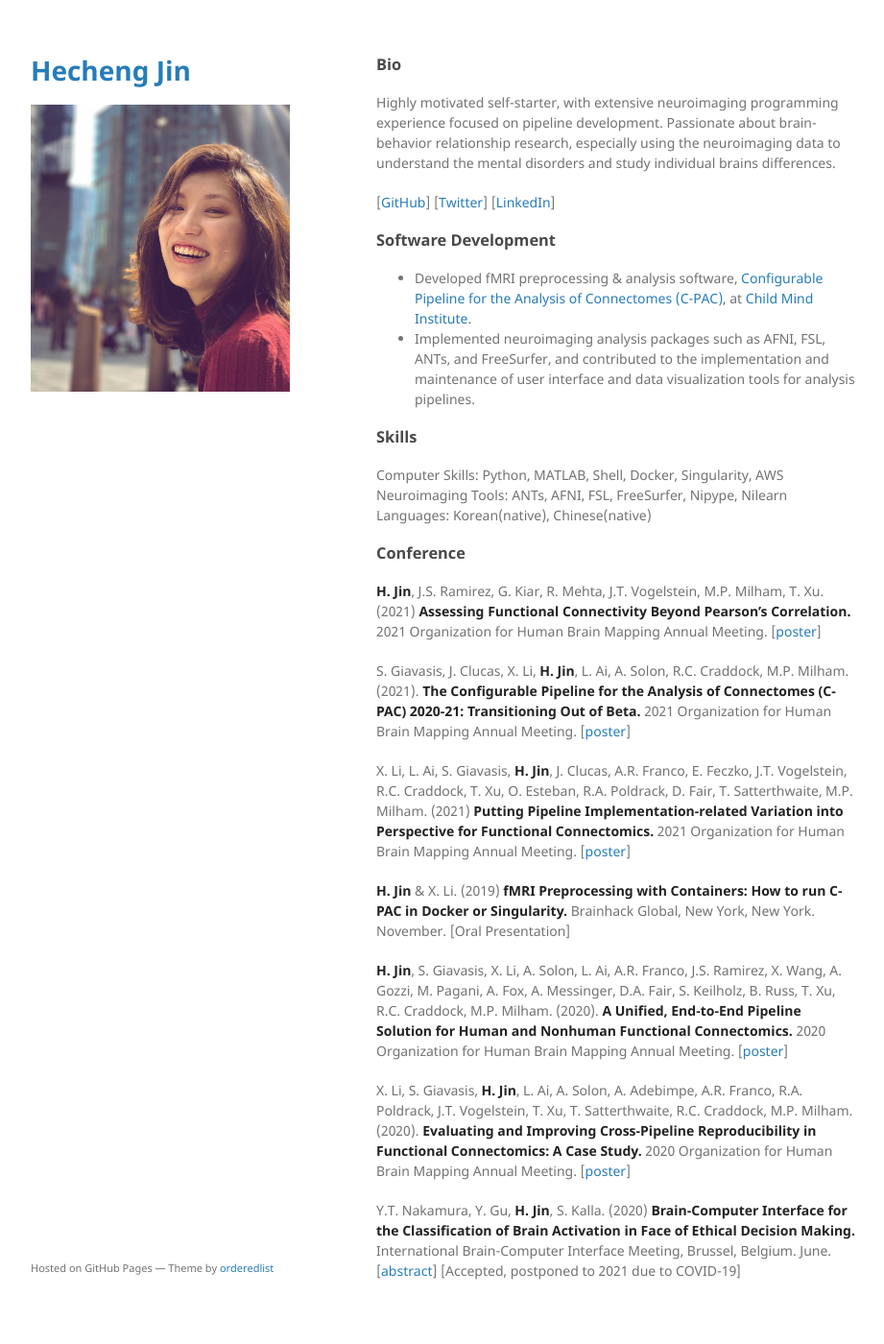
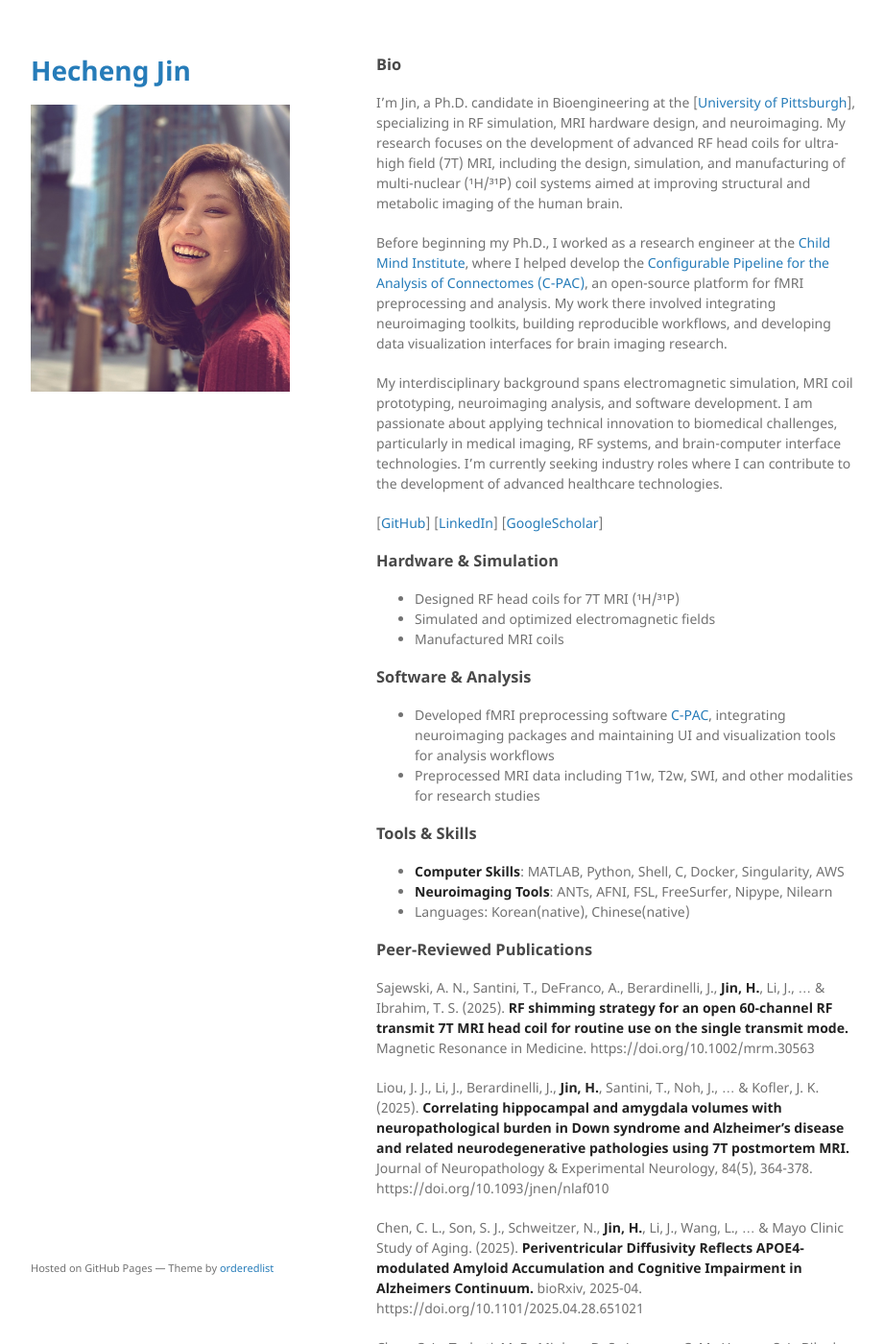
Before and after one commit to HechengJin0/hechengjin0.github.io, a Jekyll site: the page built from index.md, in a window 1280 px wide and 1400 px high. Shown: the whole window at 96% size, without its empty margins (178-1099 px from the left). Built offline with Jekyll 4.4.1, drawn with Linux system fonts in a browser that asks for light colours; the repository's description, which GitHub fills in, is left out; our own code applies the rules of GitHub Pages for plain Markdown files; some of the changed text lies outside the part shown.

Commit message:
Update index.md

```diff
--- a/index.md
+++ b/index.md
@@ -3,46 +3,78 @@ layout: default
 ---
 
 ### Bio
-Highly motivated self-starter, with extensive neuroimaging programming experience focused on pipeline development.
-Passionate about brain-behavior relationship research, especially using the neuroimaging data to understand the mental disorders and study individual brains differences.
+I’m Jin, a Ph.D. candidate in Bioengineering at the [[University of Pittsburgh](https://rf-research-facility.engineering.pitt.edu/)], specializing in RF simulation, MRI hardware design, and neuroimaging. My research focuses on the development of advanced RF head coils for ultra-high field (7T) MRI, including the design, simulation, and manufacturing of multi-nuclear (¹H/³¹P) coil systems aimed at improving structural and metabolic imaging of the human brain.
+
+Before beginning my Ph.D., I worked as a research engineer at the [Child Mind Institute](https://childmind.org/center/computational-neuroimaging-lab/), where I helped develop the [Configurable Pipeline for the Analysis of Connectomes (C-PAC)](https://fcp-indi.github.io/), an open-source platform for fMRI preprocessing and analysis. My work there involved integrating neuroimaging toolkits, building reproducible workflows, and developing data visualization interfaces for brain imaging research.
+
+My interdisciplinary background spans electromagnetic simulation, MRI coil prototyping, neuroimaging analysis, and software development. I am passionate about applying technical innovation to biomedical challenges, particularly in medical imaging, RF systems, and brain-computer interface technologies. I’m currently seeking industry roles where I can contribute to the development of advanced healthcare technologies.
 
 [[GitHub](https://github.com/HechengJin0)]
-[[Twitter](https://twitter.com/Hecheng_Jin)]
 [[LinkedIn](https://www.linkedin.com/in/hecheng-jin)]
+[[GoogleScholar](https://scholar.google.com/citations?user=xfiZmygAAAAJ&hl=en&oi=ao)]
 
 
 
-### Software Development
-- Developed fMRI preprocessing & analysis software, [Configurable Pipeline for the Analysis of Connectomes (C-PAC)](https://fcp-indi.github.io/), at [Child Mind Institute](https://childmind.org/center/computational-neuroimaging-lab/).
-- Implemented neuroimaging analysis packages such as AFNI, FSL, ANTs, and FreeSurfer, and contributed to the implementation and maintenance of user interface and data visualization tools for analysis pipelines.
+### Hardware & Simulation
+- Designed RF head coils for 7T MRI (¹H/³¹P)
+- Simulated and optimized electromagnetic fields
+- Manufactured MRI coils
 
-### Skills
-Computer Skills: Python, MATLAB, Shell, Docker, Singularity, AWS
-Neuroimaging Tools: ANTs, AFNI, FSL, FreeSurfer, Nipype, Nilearn
-Languages: Korean(native), Chinese(native)
+
+### Software & Analysis
+- Developed fMRI preprocessing software [C-PAC](https://fcp-indi.github.io/), integrating neuroimaging packages and maintaining UI and visualization tools for analysis workflows
+- Preprocessed MRI data including T1w, T2w, SWI, and other modalities for research studies
+
+
+### Tools & Skills
+- **Computer Skills**: MATLAB, Python, Shell, C, Docker, Singularity, AWS
+- **Neuroimaging Tools**: ANTs, AFNI, FSL, FreeSurfer, Nipype, Nilearn
+- Languages: Korean(native), Chinese(native)
+
+
+### Peer-Reviewed Publications
+
+Sajewski, A. N., Santini, T., DeFranco, A., Berardinelli, J., **Jin, H.**, Li, J., ... & Ibrahim, T. S. (2025). **RF shimming strategy for an open 60‐channel RF transmit 7T MRI head coil for routine use on the single transmit mode.** Magnetic Resonance in Medicine. https://doi.org/10.1002/mrm.30563
+
+Liou, J. J., Li, J., Berardinelli, J., **Jin, H.**, Santini, T., Noh, J., ... & Kofler, J. K. (2025). **Correlating hippocampal and amygdala volumes with neuropathological burden in Down syndrome and Alzheimer’s disease and related neurodegenerative pathologies using 7T postmortem MRI.** Journal of Neuropathology & Experimental Neurology, 84(5), 364-378. https://doi.org/10.1093/jnen/nlaf010
+
+Chen, C. L., Son, S. J., Schweitzer, N., **Jin, H.**, Li, J., Wang, L., ... & Mayo Clinic Study of Aging. (2025). **Periventricular Diffusivity Reflects APOE4-modulated Amyloid Accumulation and Cognitive Impairment in Alzheimers Continuum.** bioRxiv, 2025-04. https://doi.org/10.1101/2025.04.28.651021
+
+Chen, C. L., Torbati, M. E., Minhas, D. S., Laymon, C. M., Hwang, S. J., Bilgel, M., ... & Tudorascu, D. L. (2024). **Superpixel-ComBat modeling: A joint approach for harmonization and characterization of inter-scanner variability in T1-weighted images.** Imaging Neuroscience, 2, 1-21. https://doi.org/10.1162/imag_a_00306
+
+Li, X., Bianchini Esper, N., Ai, L., Giavasis, S., **Jin, H.**, Feczko, E., ... & Milham, M. P. (2024). **Moving beyond processing-and analysis-related variation in resting-state functional brain imaging.** Nature human behaviour, 8(10), 2003-2017. https://doi.org/10.1038/s41562-024-01942-4
+
+Huang, Y., Faruque, S., Wu, M., Mizuno, A., Diniz, E., Yang, S., ... & Aizenstein, H. J. (2024). **Leveraging The Finite States of Emotion Processing to Study Late-Life Mental Health.** arXiv preprint arXiv:2403.03414. https://doi.org/10.48550/arXiv.2403.03414
+
+Nakamura, Y. T., Gu, Y., **Jin, H.**, Yu, D., Hinshaw, J., & Rehman, R. (2023). **Introducing neuroscience methods: an exploratory study on the role of reflection in developing leadership from a HRD perspective.** Human Resource Development International, 26(4), 458-470. https://doi.org/10.1080/13678868.2022.2094151
+
+Milham, M., Petkov, C., Belin, P., Hamed, S. B., Evrard, H., Fair, D., ... & Ortiz-Rios, M. (2022). **Toward next-generation primate neuroscience: A collaboration-based strategic plan for integrative neuroimaging.** Neuron, 110(1), 16-20. https://doi.org/10.1016/j.neuron.2021.10.015
+
+
+### Selected Conference Presentations
+
+**Jin, H.**, Stetten, G., Wang, L., Chi, Y., Yang, S., Ibrahim, T. S., Aizenstein, H. J., & Wu, M. (2024). **Exploring Venular Morphological Markers in Cerebral Small Vessel Disease: A 7T MRI Study.** Organization for Human Brain Mapping (OHBM) 2024 Annual Meeting, Seoul, South Korea. June. [Poster]
+
+**Jin, H.**, Sajewski, A. N., Santini, T., Martins, T., Berardinelli,  J. P., DeFranco, A., Aizenstein, H. J., & Ibrahim, T. S. (2023). **Investigating the impact of head position on the spatial distribution of B1+ field for a 60-ch Tx coil at 7T.** International Society for Magnetic Resonance in Medicine (ISMRM) 2023 Annual Meeting, Toronto, Canada. June. [Poster]
+
+Farhat, N., **Jin, H.**, Santini, T., Martins, T., Berardinelli, J., Schweitzer, N., Alkhateeb, S., Ikonomovic, M., Kofler, J., Mettenburg, J., Aizenstein, H. J., & Ibrahim, T. S. (2022). **Addressing ultra highfield MRI challenges in ex-vivo.** International Society for Magnetic Resonance in Medicine (ISMRM) 2022 Annual Meeting, London, United Kingdom. May. [Poster]
+
+**Jin, H.**, Ramirez, J.S., Kiar, G., Mehta, R., Vogelstein, J.T., Milham, M.P., & Xu., T. (2021). **Assessing Functional Connectivity Beyond Pearson’s Correlation.** Organization for Human Brain Mapping (OHBM) 2021 Annual Meeting, Virtual. June. [[poster](/assets/poster/OHBM21_HJ_MGC_final.pdf)]
+
+Giavasis, S., Jon Clucas, M. I. S., Li, X., Jin, H., Ai, L., Heinsfeld, A. S., ... & Milham, M. (2021). **The Configurable Pipeline for the Analysis of Connectomes (C-PAC) 2020-21: Transitioning Out of Beta.** Organization for Human Brain Mapping (OHBM) 2021 Annual Meeting, Virtual. June. [[poster](/assets/poster/OHBM2021_CPAC.pdf)]
+
+**Jin, H.**, Giavasis, S., Li, X., Solon, A., Ai, L., Franco, A.R., Ramirez, J.S., Wang, X., Gozzi, A., Pagani, M., Fox, A., Messinger, A., Fair, D. A., Keilholz, S., Russ, B., Xu, T., Craddock, R.C., & Milham, M.P. (2020). **A Unified, End-to-End Pipeline Solution for Human and Nonhuman Functional Connectomics.** Organization for Human Brain Mapping (OHBM) 2020 Annual Meeting, Virtual. June. [[poster](/assets/poster/OHBM20_HJ.pdf)]
+
+**Jin, H.** & Li, X. (2019) **fMRI Preprocessing with Containers: How to run C-PAC in Docker or Singularity.** Brainhack Global 2019, New York, United States. November. [Oral Presentation]
 
 
 
-### Conference
-
-**H. Jin**, J.S. Ramirez, G. Kiar, R. Mehta, J.T. Vogelstein, M.P. Milham, T. Xu. (2021) **Assessing Functional Connectivity Beyond Pearson’s Correlation.** 2021 Organization for Human Brain Mapping Annual Meeting. [[poster](/assets/poster/OHBM21_HJ_MGC_final.pdf)]
-
-S. Giavasis, J. Clucas, X. Li, **H. Jin**, L. Ai,  A. Solon, R.C. Craddock, M.P. Milham. (2021). **The Configurable Pipeline for the Analysis of Connectomes (C-PAC) 2020-21: Transitioning Out of Beta.** 2021 Organization for Human Brain Mapping Annual Meeting. [[poster](/assets/poster/OHBM2021_CPAC.pdf)]
-
-X. Li, L. Ai, S. Giavasis, **H. Jin**, J. Clucas, A.R. Franco, E. Feczko, J.T. Vogelstein, R.C. Craddock, T. Xu, O. Esteban, R.A. Poldrack, D. Fair, T. Satterthwaite, M.P. Milham. (2021) **Putting Pipeline Implementation-related Variation into Perspective for Functional Connectomics.** 2021 Organization for Human Brain Mapping Annual Meeting. [[poster](/assets/poster/OHBM2021_repro_poster.pdf)]
-
-**H. Jin** & X. Li. (2019) **fMRI Preprocessing with Containers: How to run C-PAC in Docker or Singularity.** Brainhack Global, New York, New York. November. [Oral Presentation]
-
-**H. Jin**, S. Giavasis, X. Li, A. Solon, L. Ai, A.R. Franco, J.S. Ramirez, X. Wang, A. Gozzi, M. Pagani, A. Fox, A. Messinger, D.A. Fair, S. Keilholz, B. Russ, T. Xu, R.C. Craddock, M.P. Milham. (2020). **A Unified, End-to-End Pipeline Solution for Human and Nonhuman Functional Connectomics.** 2020 Organization for Human Brain Mapping Annual Meeting. [[poster](/assets/poster/OHBM20_HJ.pdf)]
-
-X. Li, S. Giavasis, **H. Jin**, L. Ai, A. Solon, A. Adebimpe, A.R. Franco, R.A. Poldrack, J.T. Vogelstein, T. Xu, T. Satterthwaite, R.C. Craddock, M.P. Milham. (2020). **Evaluating and Improving Cross-Pipeline Reproducibility in Functional Connectomics: A Case Study.** 2020 Organization for Human Brain Mapping Annual Meeting. [[poster](/assets/poster/OHBM20_XL.pdf)]
-
-Y.T. Nakamura, Y. Gu, **H. Jin**, S. Kalla. (2020)  **Brain-Computer Interface for the Classification of Brain Activation in Face of Ethical Decision Making.** International Brain-Computer Interface Meeting, Brussel, Belgium. June. [[abstract](/assets/abstract/InternationalBCI2020.pdf)] [Accepted, postponed to 2021 due to COVID-19]
 
 <!-- ## Publications
 
+Is Pearson’s correlation coefficient enough for functional connectivity in fMRI? (under review)
+
 M.P. Milham, **H. Jin** , X. Li, Giavasis, S., et al. **Assessing and Overcoming Pipeline-Related Variation in Functional Connectomics.** (in prep)
-
 
 M.P. Milham, **H. Jin** , S. Giavasis, X. Li, A. Solon, L. Ai, A.R. Franco, J.S. Ramirez, X. Wang, A. Gozzi, M. Pagani, A. Fox, A. Messinger, D.A. Fair, S. Keilholz, B. Russ, T. Xu, R.C. Craddock, et al. **A Unified, End-to-End Pipeline Solution for Human and Nonhuman Functional Connectomics.** (in prep)
  -->
```
